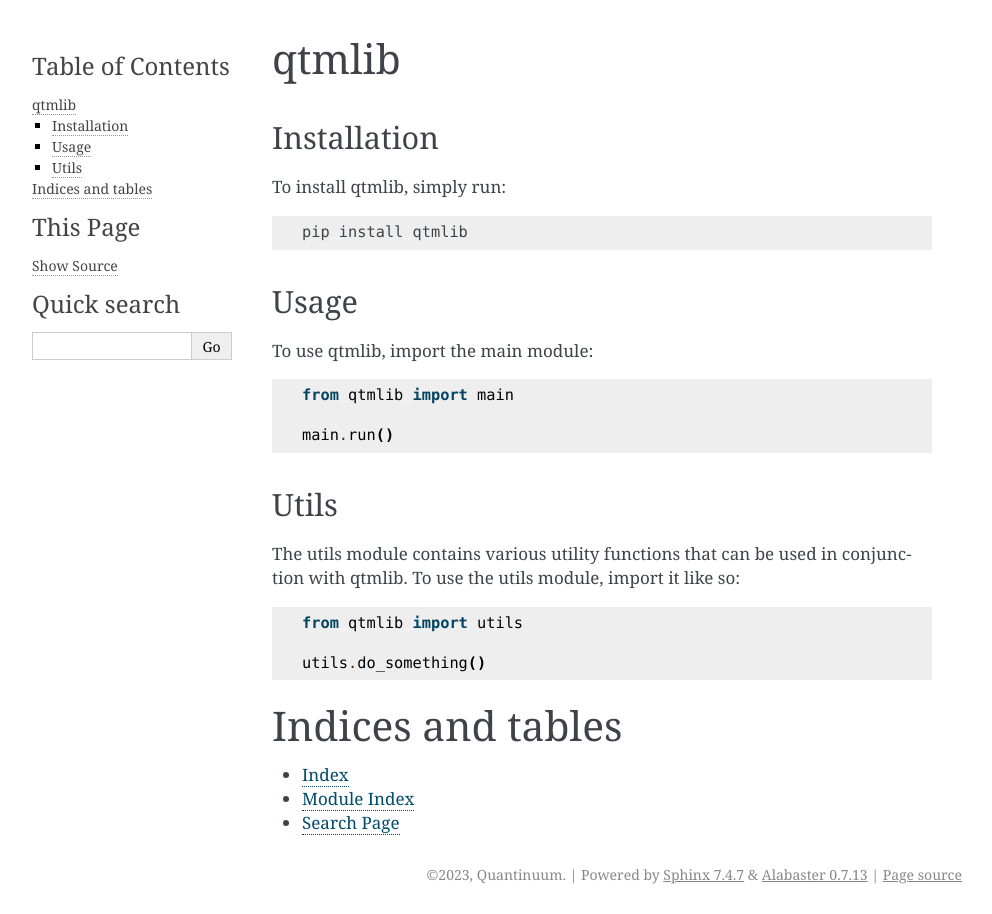
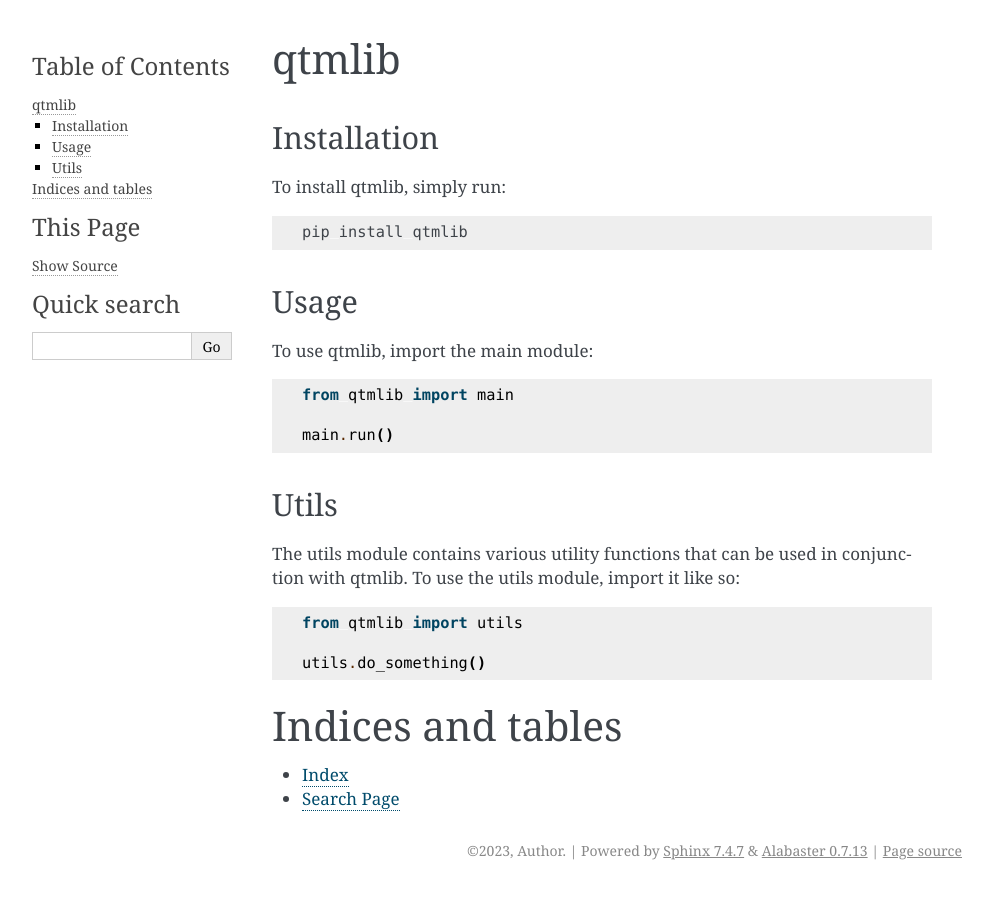
Before and after one commit to NathanCQC/pytemplate, a Sphinx documentation site: the page built from docs/source/index.rst, in a window 1280 px wide. Shown: the whole page, without its empty margins (148-1140 px from the left). Built offline with Sphinx 7.4.7, drawn with Linux system fonts in a browser that asks for light colours.

Commit message:
Few more updates

```diff
--- a/docs/source/conf.py
+++ b/docs/source/conf.py
@@ -7,8 +7,8 @@
 # https://www.sphinx-doc.org/en/master/usage/configuration.html#project-information
 
 project = "qtmlib"
-project_copyright = "2023, Quantinuum"
-author = "Quantinuum"
+project_copyright = "2023, Author"
+author = "Author"
 release = "0.0.1"
 
 # -- General configuration ---------------------------------------------------
--- a/docs/source/index.rst
+++ b/docs/source/index.rst
@@ -41,5 +41,4 @@
 ==================
 
 * :ref:`genindex`
-* :ref:`modindex`
 * :ref:`search`
--- a/pyproject.toml
+++ b/pyproject.toml
@@ -8,7 +8,7 @@
 description = "A python library"
 readme = "README.md"
 requires-python = ">=3.11"
-authors = [{name = "Author", email = "author@quantinuum.com" }]
+authors = [{name = "Author", email = "author@email.com" }]
 
 [tool.setuptools.packages.find]
 where = ["."]
```
Also changed, not shown: README.md (+4 -0 lines), 1 other file.
